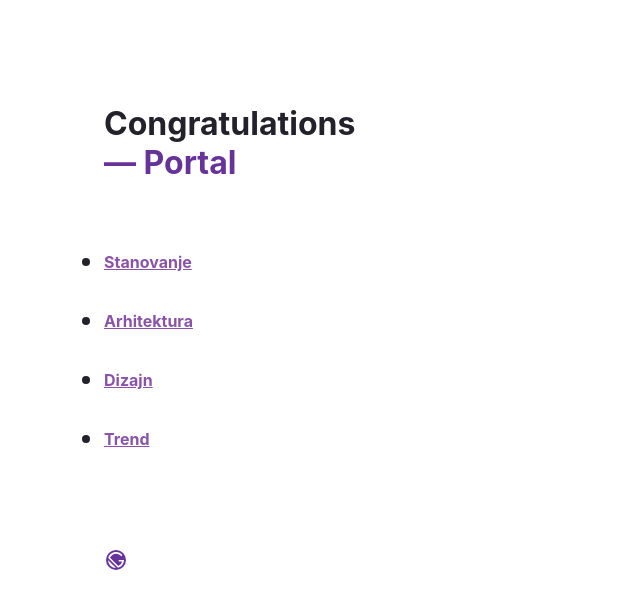
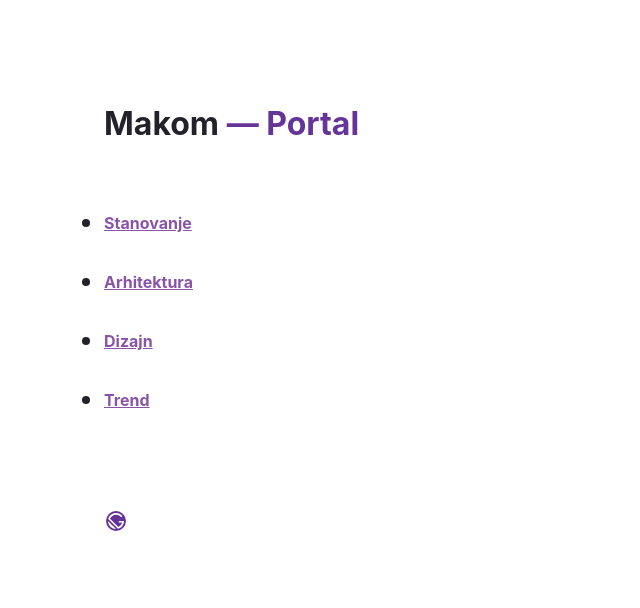
Before and after one commit to vjekooo/portal, a Gatsby site: page / in a window 1280 px wide. Shown: the whole page, without its empty margins (0-640 px from the left). Built offline with nearby package versions, Linux system fonts and the light colour scheme; Gatsby itself is replaced by a stand-in of ours.

Commit message:
Update index page heading text to "Makom — Portal"

```diff
--- a/src/pages/index.tsx
+++ b/src/pages/index.tsx
@@ -113,9 +113,7 @@ const IndexPage: React.FC<PageProps> = () => {
   return (
     <main style={pageStyles}>
       <h1 style={headingStyles}>
-        Congratulations
-        <br />
-        <span style={headingAccentStyles}>— Portal</span>
+        Makom <span style={headingAccentStyles}>— Portal</span>
       </h1>
       <ul style={listStyles}>
         {links.map(link => (
```
